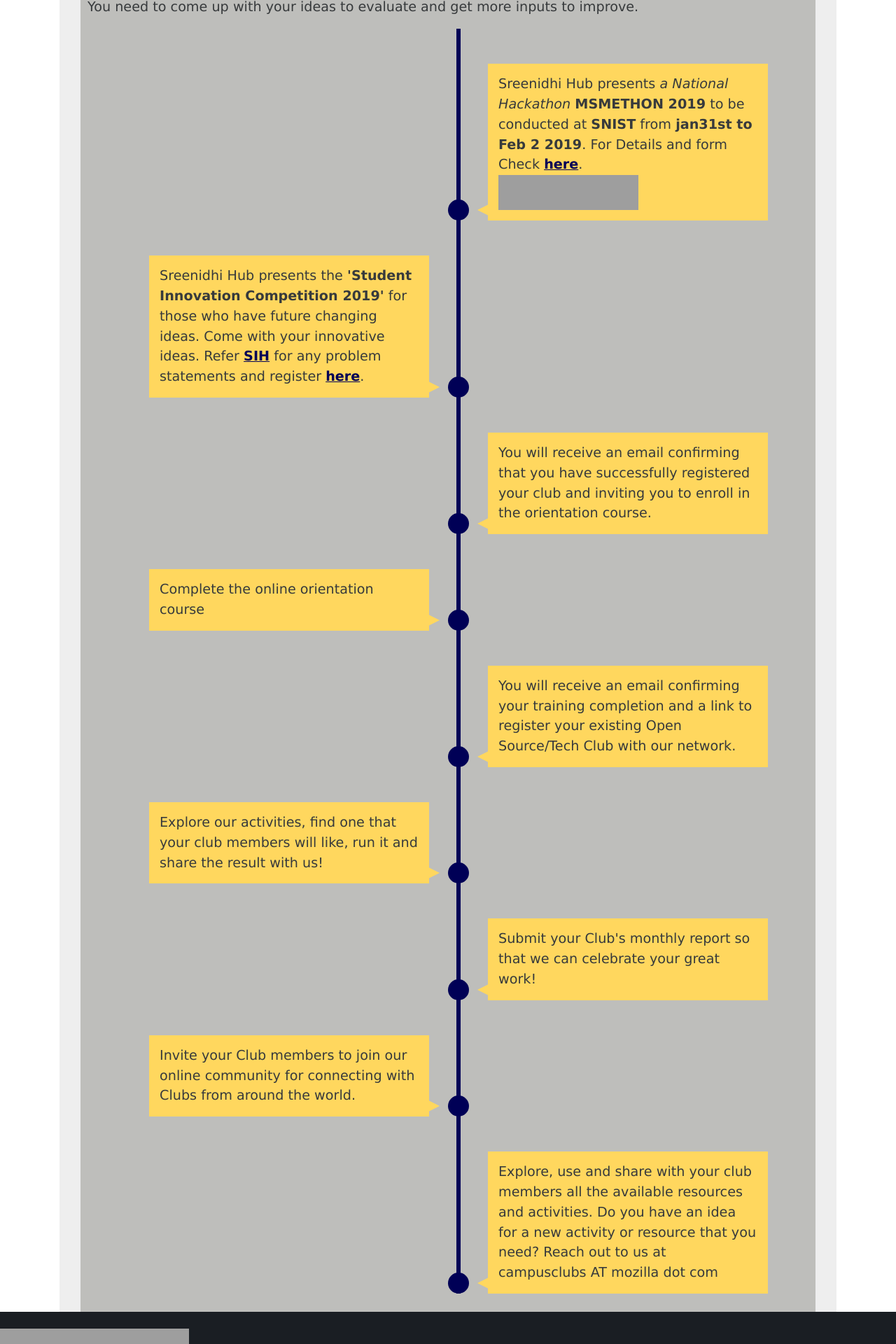
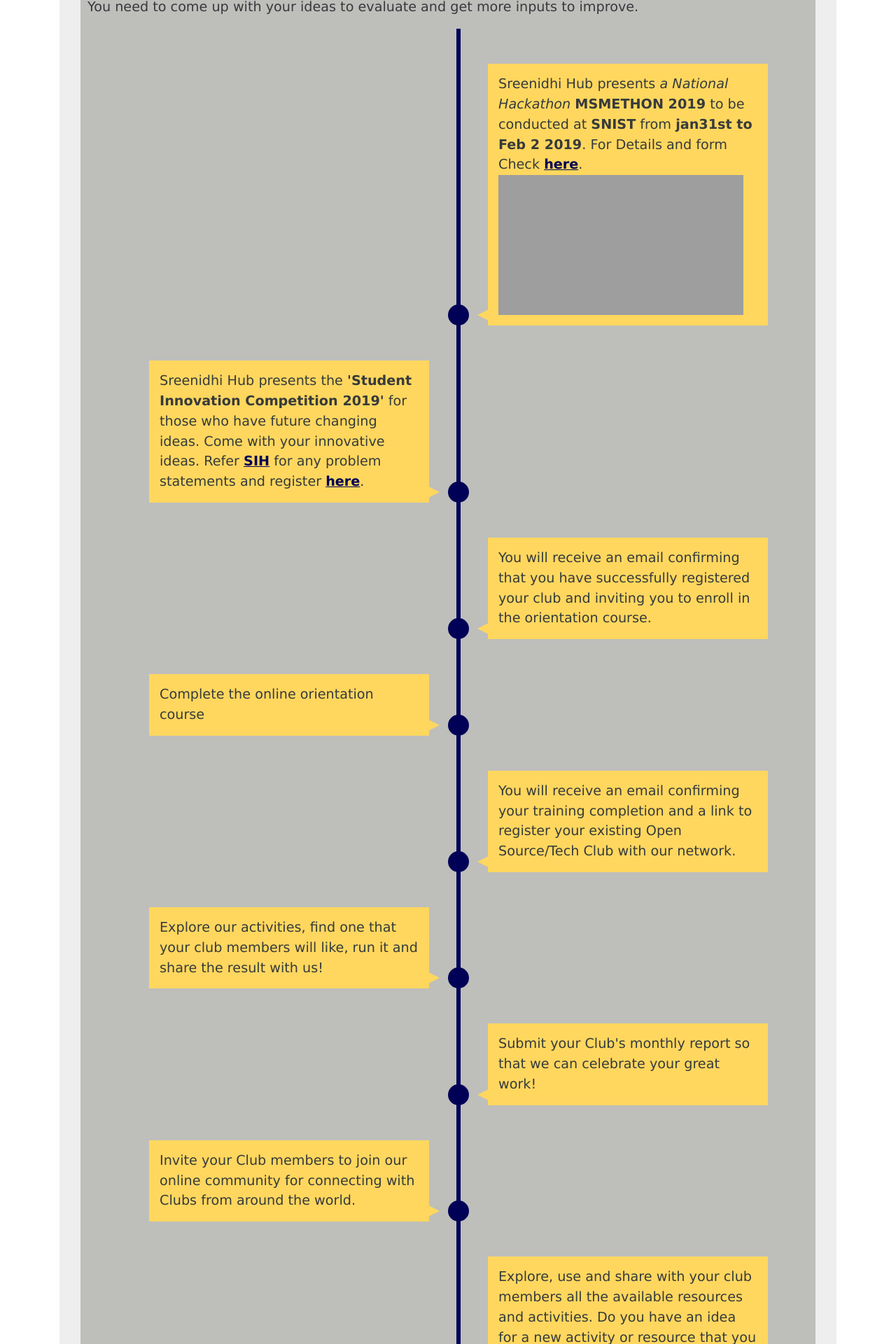
Before and after one commit to SNISTInnovationHub/snistinnovationhub.github.io, a Jekyll site: the page built from _pages/activities.html, in a window 1280 px wide. Shown: the part 842-2762 px from the top of the page at 70% size. Built offline with Jekyll 4.4.1, drawn with Linux system fonts in a browser that asks for light colours; nearby versions of some CDN libraries; some web fonts are replaced; grey boxes are pictures that could not be loaded.

Commit message:
Update activities.html

```diff
--- a/_pages/activities.html
+++ b/_pages/activities.html
@@ -31,7 +31,7 @@
       <li>
         <div>
           Sreenidhi Hub presents <i>a National Hackathon</i> <b>MSMETHON 2019</b> to be conducted at <b>SNIST</b> from <b>jan31st to Feb 2 2019</b>. For Details and form Check <a href="https://msme-thon-2019.hackerearth.com/"> here</a>.<br>
-          <img src="https://he-s3.s3.amazonaws.com/media/uploads/0ea1605.jpg" width="200px" height="50px">
+          <img src="https://he-s3.s3.amazonaws.com/media/uploads/0ea1605.jpg" width="350px" height="200px">
         </div>
       </li>
       <li>
```
